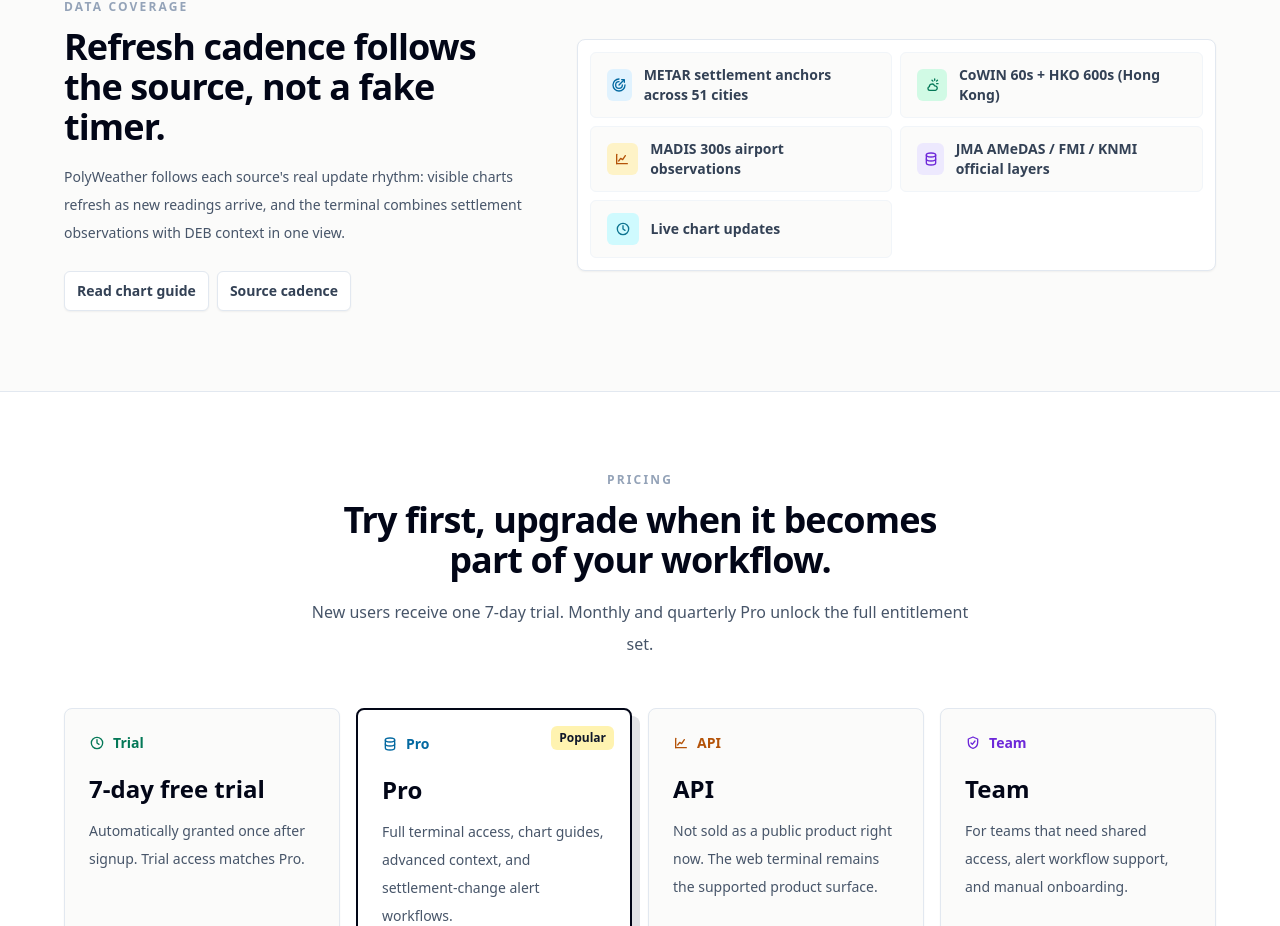
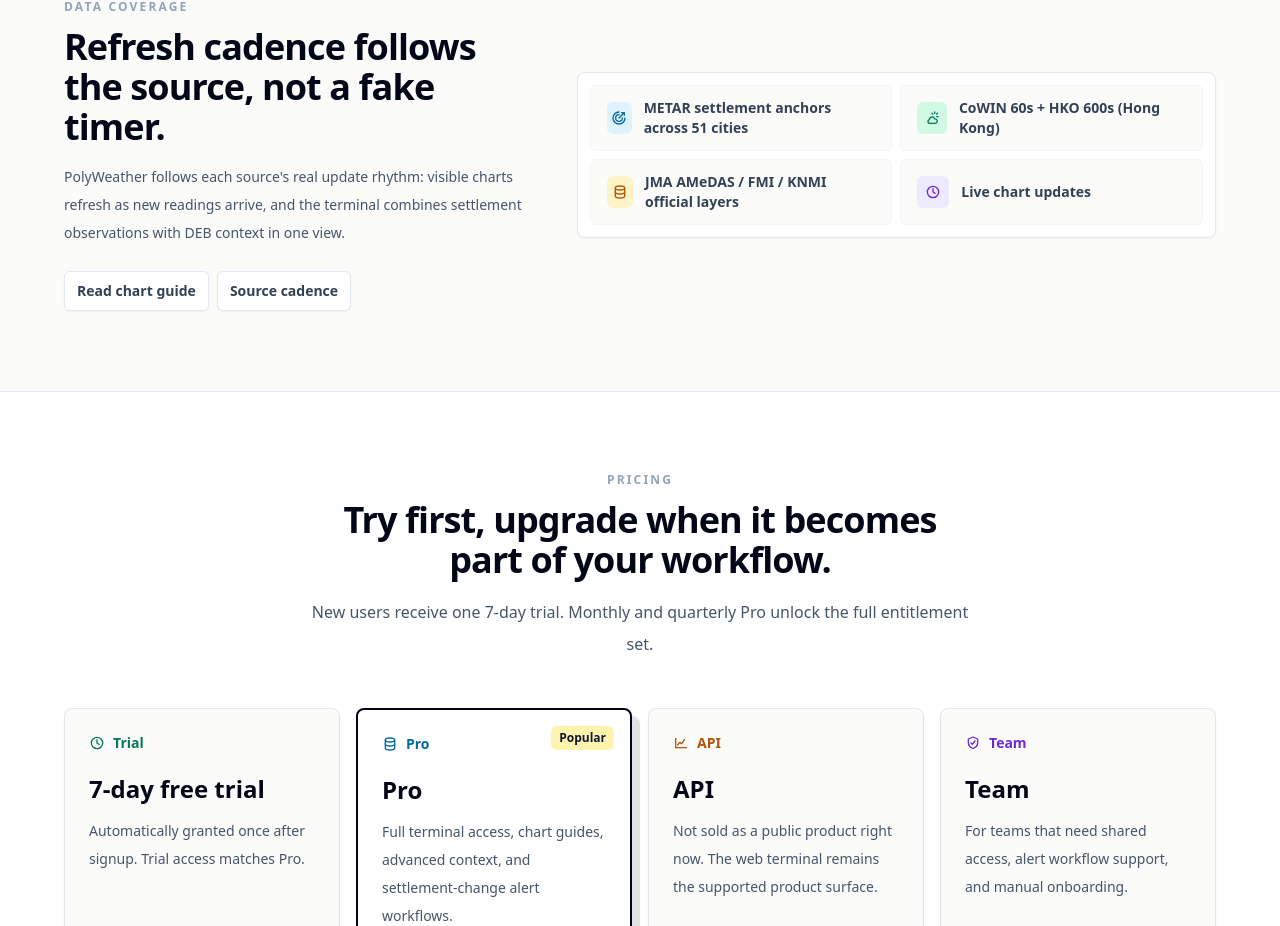
Before and after one commit to yangyuan-zhen/PolyWeather, a Next.js app in the folder frontend/: page / in a window 1280 px wide. Shown: the part 1498-2424 px from the top of the page. Built offline with nearby package versions, Linux system fonts and the light colour scheme; no server answers.

Commit message:
移除过时MADIS宣传文案

```diff
--- a/frontend/components/landing/InstitutionalLandingPage.tsx
+++ b/frontend/components/landing/InstitutionalLandingPage.tsx
@@ -17,7 +17,6 @@ import { STATIC_CITY_LIST } from "@/lib/static-cities";
 const COVERAGE_EN = [
   "METAR settlement anchors across 51 cities",
   "CoWIN 60s + HKO 600s (Hong Kong)",
-  "MADIS 300s airport observations",
   "JMA AMeDAS / FMI / KNMI official layers",
   "Live chart updates",
 ];
@@ -25,7 +24,6 @@ const COVERAGE_EN = [
 const COVERAGE_ZH = [
   "51 城 METAR 结算锚点",
   "CoWIN 60s + HKO 600s（香港）",
-  "MADIS 300s 机场观测",
   "JMA AMeDAS / FMI / KNMI 官方增强层",
   "网页图表实时更新",
 ];
@@ -245,7 +243,7 @@ function InstitutionalLandingScreen({ locale }: { locale: LandingLocale }) {
     "bg-violet-100 text-violet-700",
     "bg-cyan-100 text-cyan-700",
   ];
-  const coverageIcons: IconName[] = ["radar", "cloudSun", "lineChart", "database", "clock"];
+  const coverageIcons: IconName[] = ["radar", "cloudSun", "database", "clock"];
 
   const platformCards: Array<{ body: string; icon: IconName; title: string }> = isEn
     ? [
```
Also changed, not shown: 2 other files (tests, documents, lock files or other folders).
